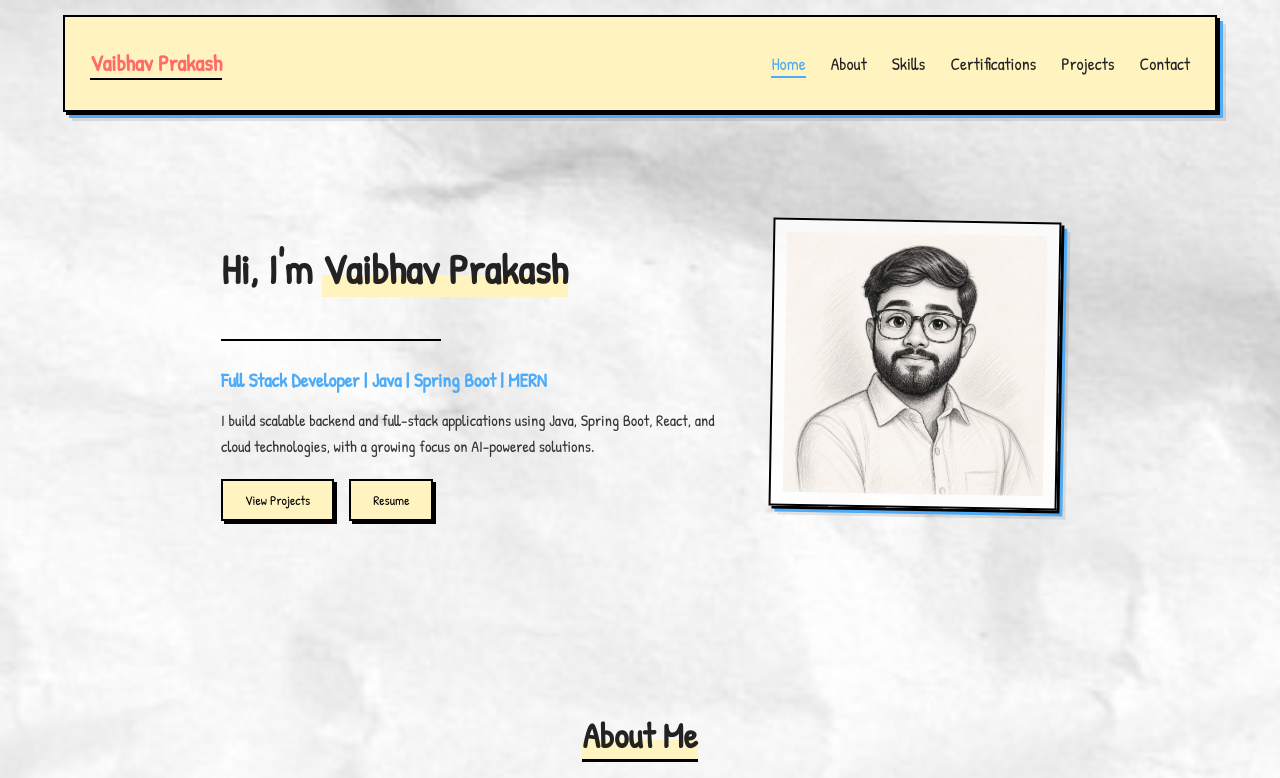
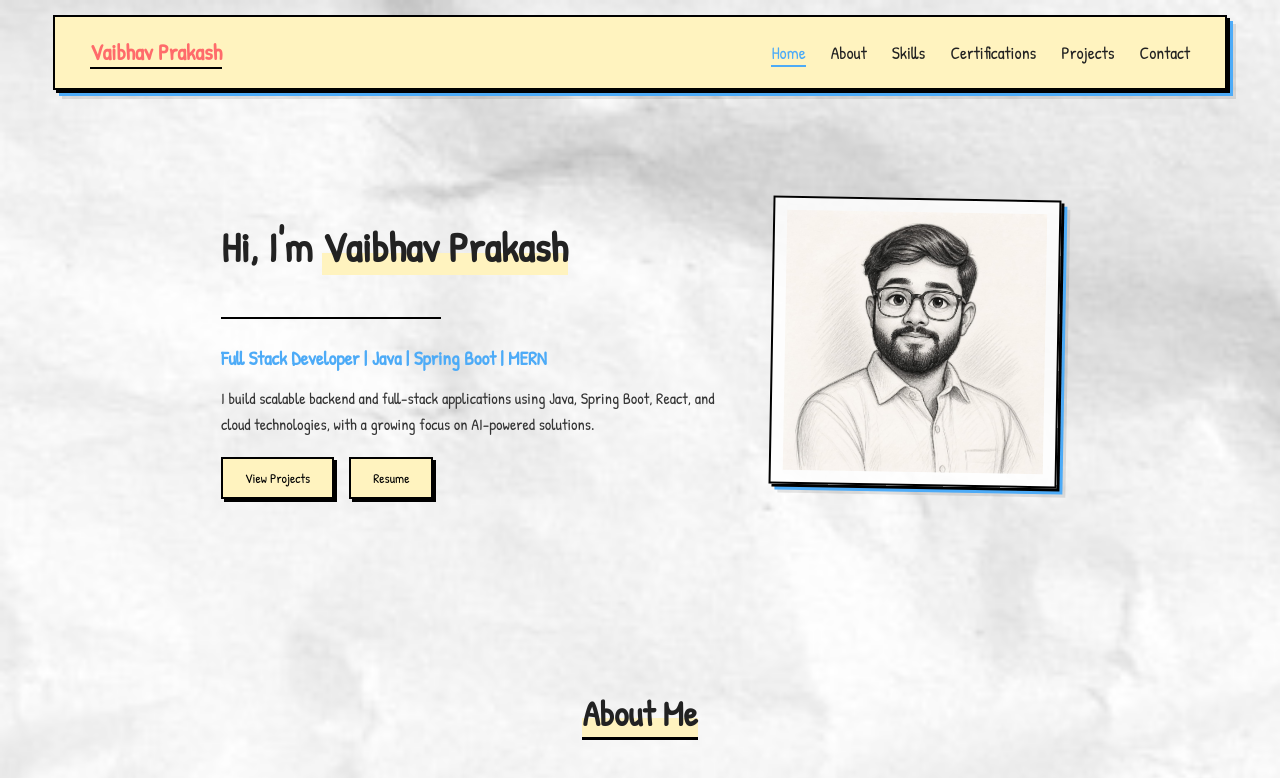
Before and after one commit to 22-vaibhav/Portfolio, a React (Vite) app: page / in a window 1280 px wide. Shown: the top 778 px of the page. Built offline with nearby package versions, Linux system fonts and the light colour scheme.

Commit message:
change navbar padding

```diff
--- a/src/styles/sketch.css
+++ b/src/styles/sketch.css
@@ -55,7 +55,7 @@ body {
   justify-content: space-between;
   align-items: center;
 
-  padding: 12px 25px;   /* slightly smaller */
+  padding: 1px 35px;   /* slightly smaller */
   margin: 15px auto;
 
   max-width: 1100px;
```
